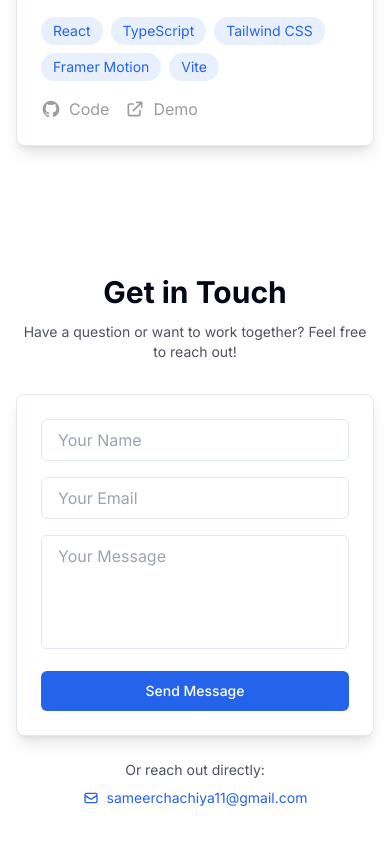
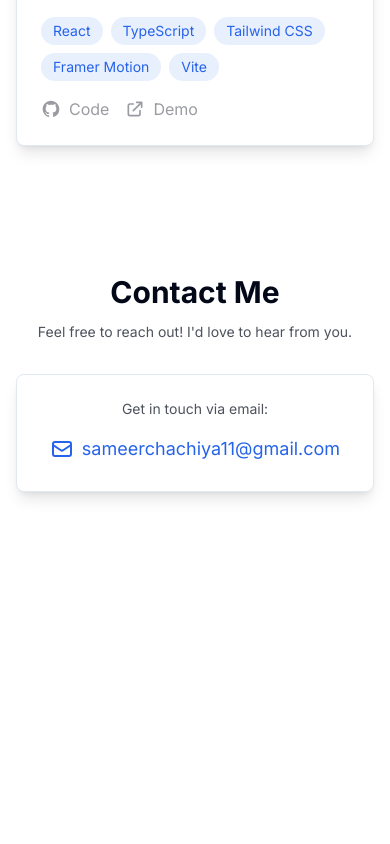
Before and after one commit to sameerchachiya/portfolio, a React (Vite) app: page / in a window 390 px wide. Shown: the part 7489-8333 px from the top of the page. After the commit the page ends 8045 px from the top, so only its background shows below. Built offline with nearby package versions, Linux system fonts and the light colour scheme.

Commit message:
gei in touch updated

```diff
--- a/src/components/Contact.tsx
+++ b/src/components/Contact.tsx
@@ -1,41 +1,6 @@
-import { useState } from 'react';
 import { motion } from 'framer-motion';
 
-interface FormStatus {
-  type: 'idle' | 'loading' | 'success' | 'error';
-  message: string;
-}
-
 const Contact = () => {
-  const [status, setStatus] = useState<FormStatus>({ type: 'idle', message: '' });
-
-  const handleSubmit = async (e: React.FormEvent<HTMLFormElement>) => {
-    e.preventDefault();
-    const form = e.target as HTMLFormElement;
-    const formData = new FormData(form);
-
-    setStatus({ type: 'loading', message: 'Sending message...' });
-
-    try {
-      const response = await fetch('https://formspree.io/f/YOUR_FORM_ID', {
-        method: 'POST',
-        body: formData,
-        headers: {
-          Accept: 'application/json',
-        },
-      });
-
-      if (response.ok) {
-        setStatus({ type: 'success', message: 'Message sent successfully!' });
-        form.reset();
-      } else {
-        throw new Error('Failed to send message');
-      }
-    } catch (error) {
-      setStatus({ type: 'error', message: 'Failed to send message. Please try again.' });
-    }
-  };
-
   return (
     <section id="contact" className="py-16 md:py-20 bg-secondary/5">
       <div className="max-w-3xl mx-auto px-4 sm:px-6 lg:px-8">
@@ -46,9 +11,9 @@ const Contact = () => {
           transition={{ duration: 0.5 }}
           className="text-center mb-8"
         >
-          <h2 className="text-3xl md:text-4xl font-bold mb-3">Get in Touch</h2>
+          <h2 className="text-3xl md:text-4xl font-bold mb-3">Contact Me</h2>
           <p className="text-foreground/70 max-w-md mx-auto text-sm">
-            Have a question or want to work together? Feel free to reach out!
+            Feel free to reach out! I'd love to hear from you.
           </p>
         </motion.div>
 
@@ -57,82 +22,15 @@ const Contact = () => {
           whileInView={{ opacity: 1, y: 0 }}
           viewport={{ once: true }}
           transition={{ duration: 0.5, delay: 0.2 }}
-          className="bg-card rounded-lg p-6 shadow-lg border border-border"
+          className="bg-card rounded-lg p-6 shadow-lg border border-border text-center"
         >
-          <form onSubmit={handleSubmit} className="space-y-4">
-            <div className="grid grid-cols-1 md:grid-cols-2 gap-4">
-              <div>
-                <input
-                  type="text"
-                  name="name"
-                  placeholder="Your Name"
-                  required
-                  className="w-full px-4 py-2 rounded-md bg-background border border-border focus:border-primary focus:ring-1 focus:ring-primary outline-none transition-colors"
-                />
-              </div>
-              <div>
-                <input
-                  type="email"
-                  name="email"
-                  placeholder="Your Email"
-                  required
-                  className="w-full px-4 py-2 rounded-md bg-background border border-border focus:border-primary focus:ring-1 focus:ring-primary outline-none transition-colors"
-                />
-              </div>
-            </div>
-
-            <div>
-              <textarea
-                name="message"
-                placeholder="Your Message"
-                required
-                rows={4}
-                className="w-full px-4 py-2 rounded-md bg-background border border-border focus:border-primary focus:ring-1 focus:ring-primary outline-none transition-colors resize-none"
-              />
-            </div>
-
-            <div>
-              <button
-                type="submit"
-                className="w-full button-gradient text-white font-medium py-2.5 rounded-md hover:shadow-lg transition-all text-sm"
-                disabled={status.type === 'loading'}
-              >
-                {status.type === 'loading' ? 'Sending...' : 'Send Message'}
-              </button>
-            </div>
-
-            {status.message && (
-              <motion.div
-                initial={{ opacity: 0, y: -10 }}
-                animate={{ opacity: 1, y: 0 }}
-                className={`text-center p-3 rounded-md text-sm ${
-                  status.type === 'success'
-                    ? 'bg-green-100 text-green-800'
-                    : status.type === 'error'
-                    ? 'bg-red-100 text-red-800'
-                    : ''
-                }`}
-              >
-                {status.message}
-              </motion.div>
-            )}
-          </form>
-        </motion.div>
-
-        <motion.div
-          initial={{ opacity: 0, y: 20 }}
-          whileInView={{ opacity: 1, y: 0 }}
-          viewport={{ once: true }}
-          transition={{ duration: 0.5, delay: 0.4 }}
-          className="mt-6 text-center"
-        >
-          <p className="text-foreground/70 text-sm mb-2">Or reach out directly:</p>
+          <p className="text-foreground/70 text-sm mb-4">Get in touch via email:</p>
           <a
             href="mailto:sameerchachiya11@gmail.com"
-            className="text-primary hover:underline text-sm inline-flex items-center"
+            className="text-primary hover:underline text-lg inline-flex items-center justify-center"
           >
             <svg
-              className="w-4 h-4 mr-2"
+              className="w-6 h-6 mr-2"
               fill="none"
               stroke="currentColor"
               viewBox="0 0 24 24"
```
